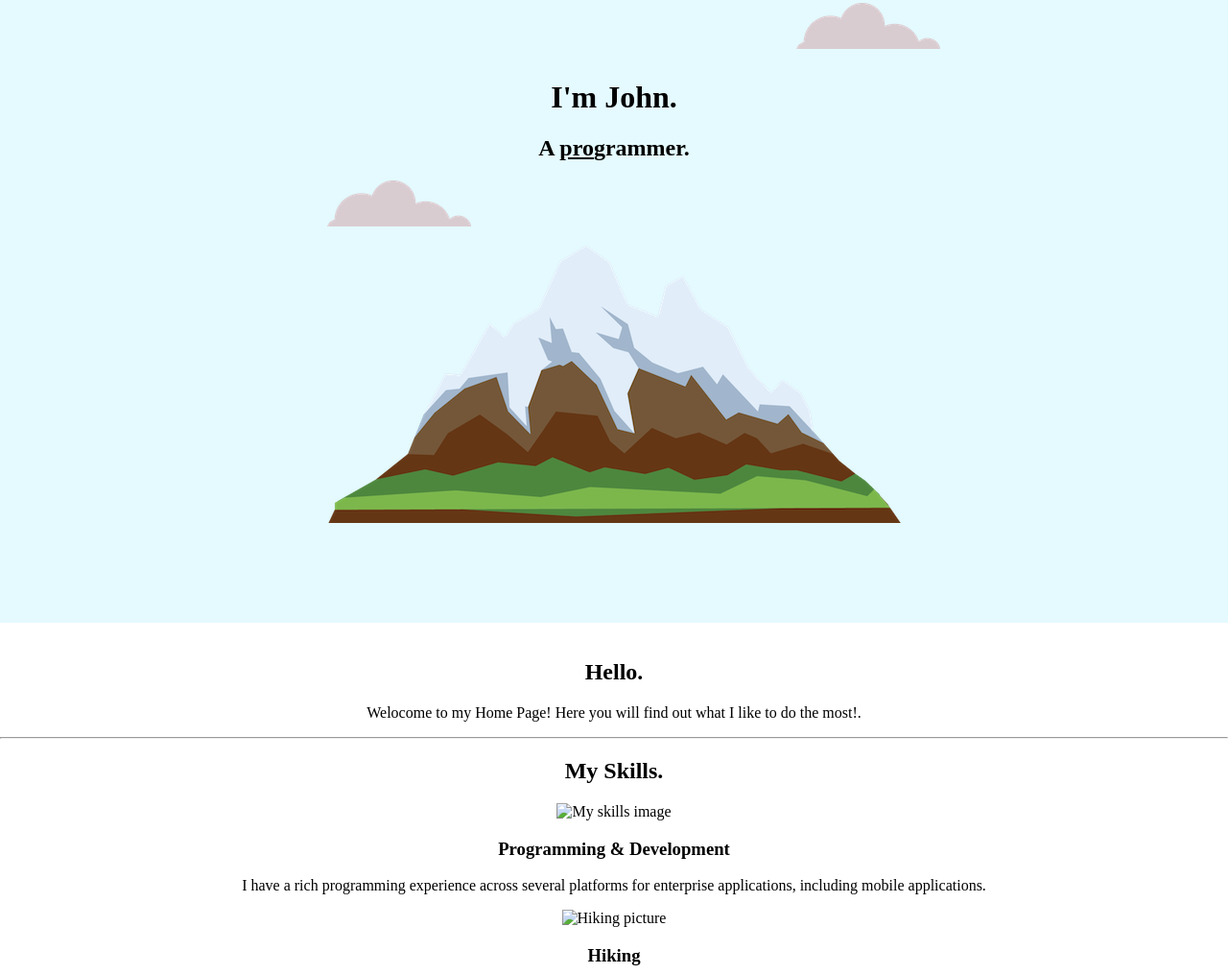
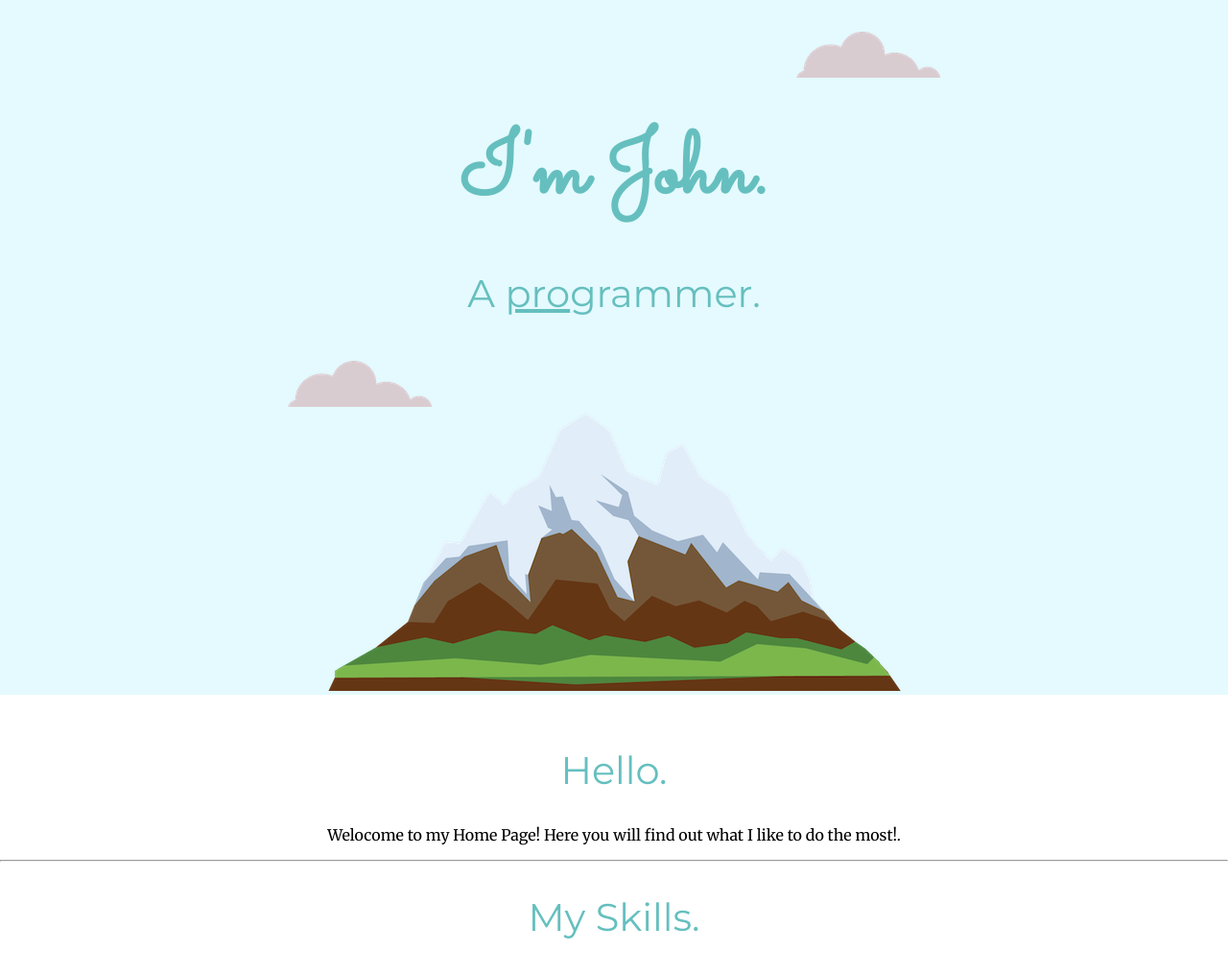
Before and after one commit to ashutosh3438/Web_dev_css, a plain HTML site: page index.html in a window 1280 px wide. Shown: the part 17-1032 px from the top of the page at 96% size. Drawn offline with Linux system fonts and the light colour scheme.

Commit message:
Update styles.css

```diff
--- a/css/styles.css
+++ b/css/styles.css
@@ -1,38 +1,72 @@
 body {
   margin: 0;
   text-align: center;
+  font-family: 'Merriweather', serif;
 }
 
 h1 {
-  margin-top: 0;
+  margin: 50px auto 0 auto;
+  font-family: 'Sacramento', cursive;
+  font-size: 5.6rem;
+  color: #66BFBF;
+  /*line-height: 2;*/
+}
+
+h2 {
+  font-family: 'Montserrat', sans-serif;
+  font-size: 2.5rem;
+  font-weight: normal;
+  color: #66BFBF;
+}
+
+h3 {
+  font-family: 'Montserrat', sans-serif;
+  color: #11999E;
 }
 
 .top-container {
   background-color: #E4FAFE;
-  padding: 100px 0;
+  padding-top: 85px;
+  position:relative;
+}
+
+a {
+  color:#11999E;
 }
 
 /*
 .middle-container {
-  background-color: blue;
-  width: 200px;
-  height: 200px;
 }
 .bottom-container {
-  background-color: red;
-  width: 200px;
-  height: 200px;
-}
-*/
+}*/
+
 .pro {
   text-decoration: underline;
 }
 
 .top-cloud {
   position: absolute;
-  top:20px;
+  top:50px;
   right:300px;
 }
 .bottom-cloud {
   position:absolute;
+  left:300px;
+  bottom:300px;
 }
+.skill-row {
+  width: 50%;
+  margin: 100px auto;
+  text-align:left;
+  line-height:2;
+}
+.prog-img {
+  width: 25%;
+  float:left;
+  margin-right: 30px;
+}
+.chilli-img {
+  width: 25%;
+  float:right;
+  margin-left: 30px;
+}
```
